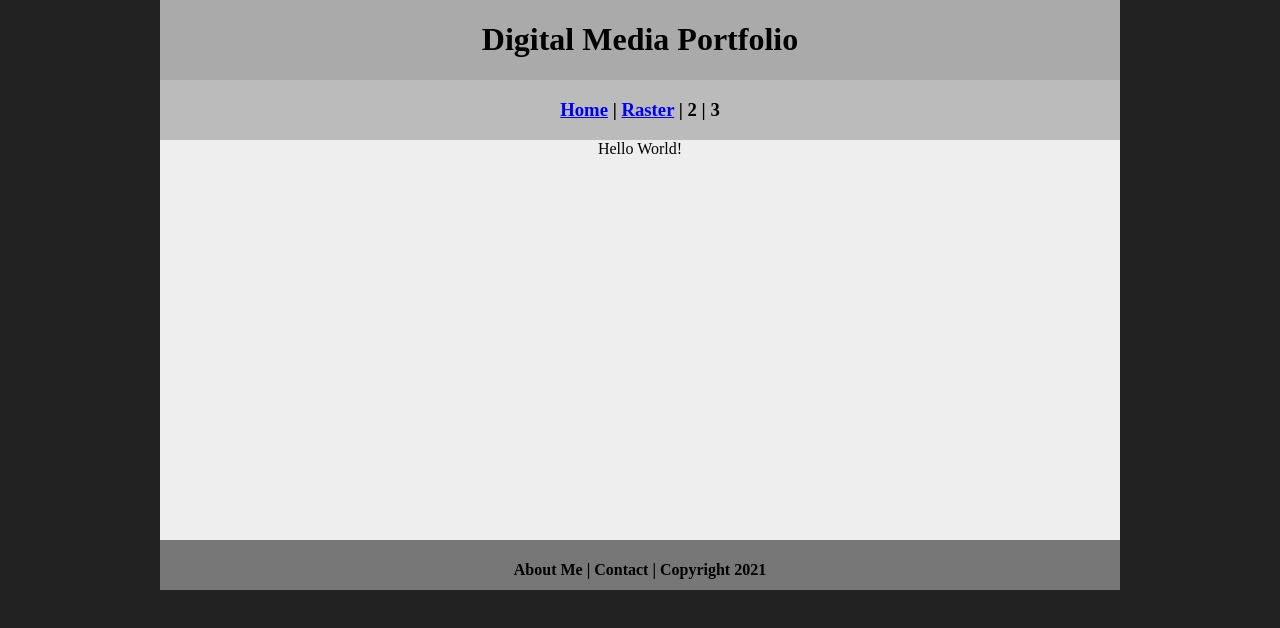
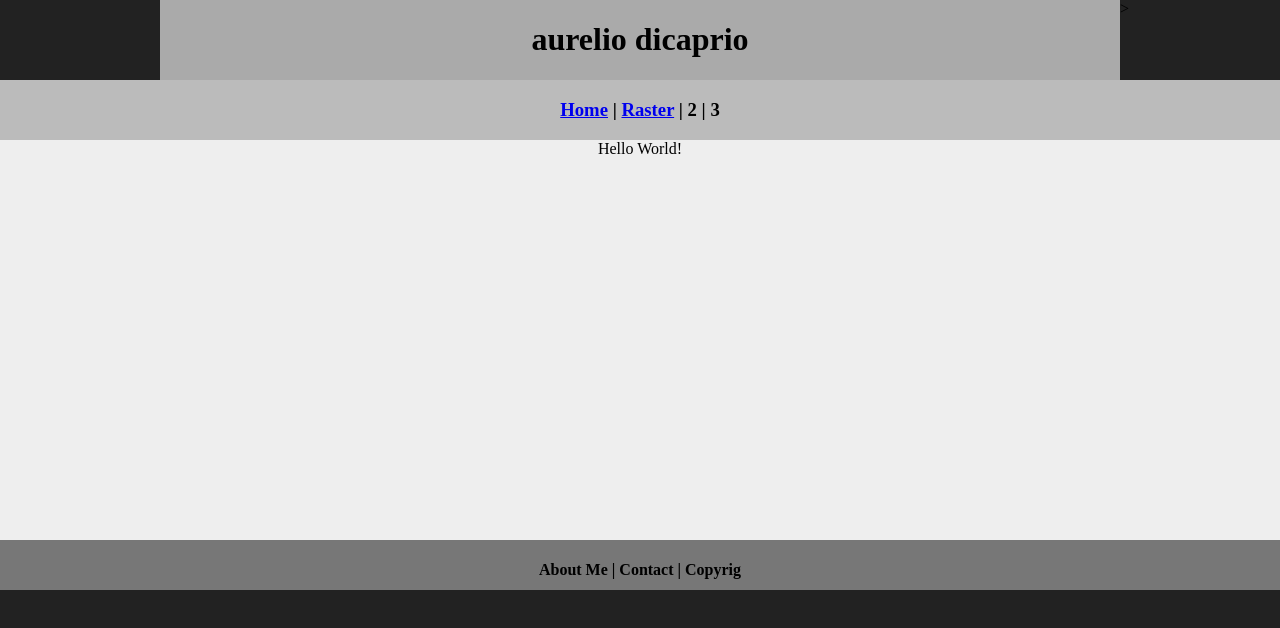
Before and after one commit to marraddona/portofolio, a plain HTML site: page index.html in a window 1280 px wide. Drawn offline with Linux system fonts and the light colour scheme.

Commit message:
Update index.html

```diff
--- a/index.html
+++ b/index.html
@@ -9,15 +9,15 @@
 <body>
 <div class="container">
   <div class="header">
-  	<h1>Digital Media Portfolio</h1>
+  	<h1>aurelio dicaprio</h1ht 2021</h4>
+  </div>
+</div>>
   </div>
   <div class="nav">
     <h3><a href="index.html">Home</a> | <a href="raster/index.html">Raster</a> | 2 | 3</h3>
   </div>
   <div class="content">Hello World!</div>
   <div class="footer">
-    <h4>About Me | Contact | Copyright 2021</h4>
-  </div>
-</div>
+    <h4>About Me | Contact | Copyrig
 </body>
 </html>
```
